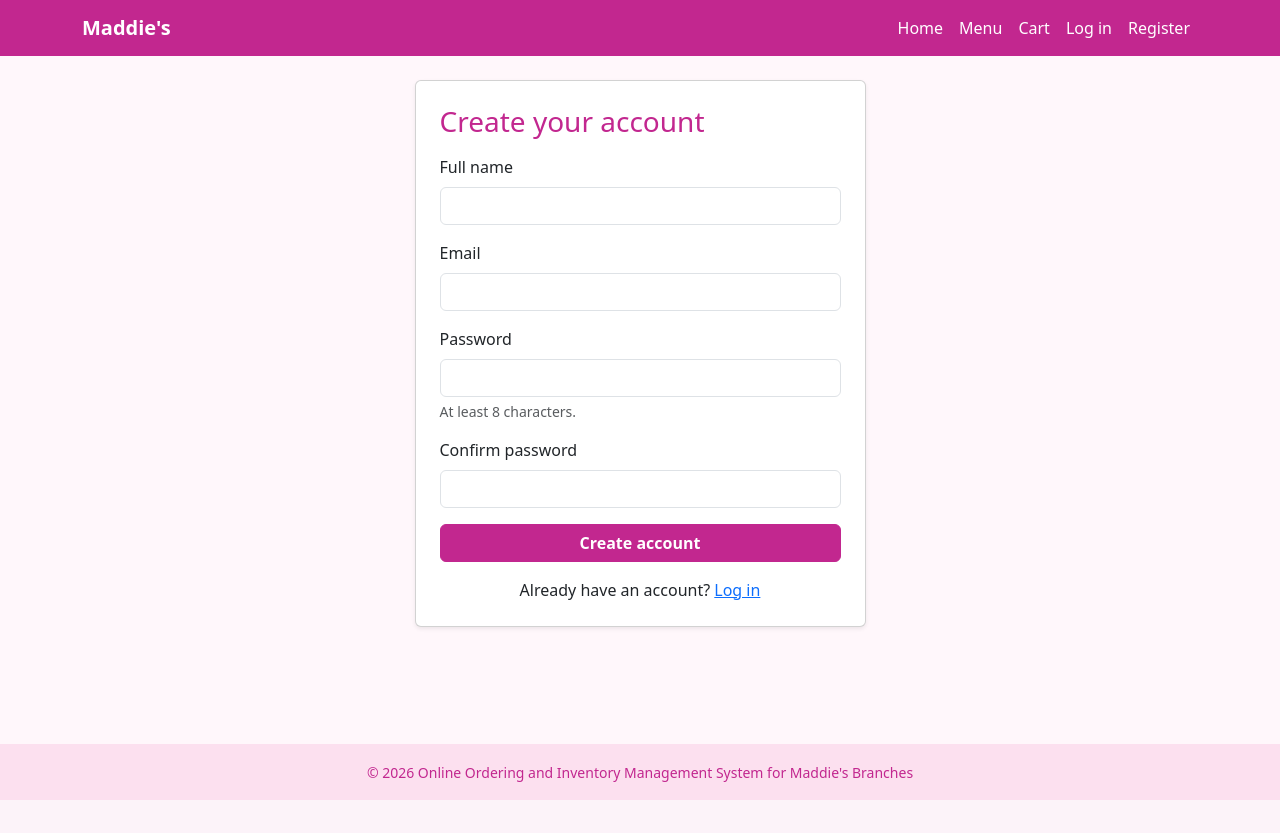
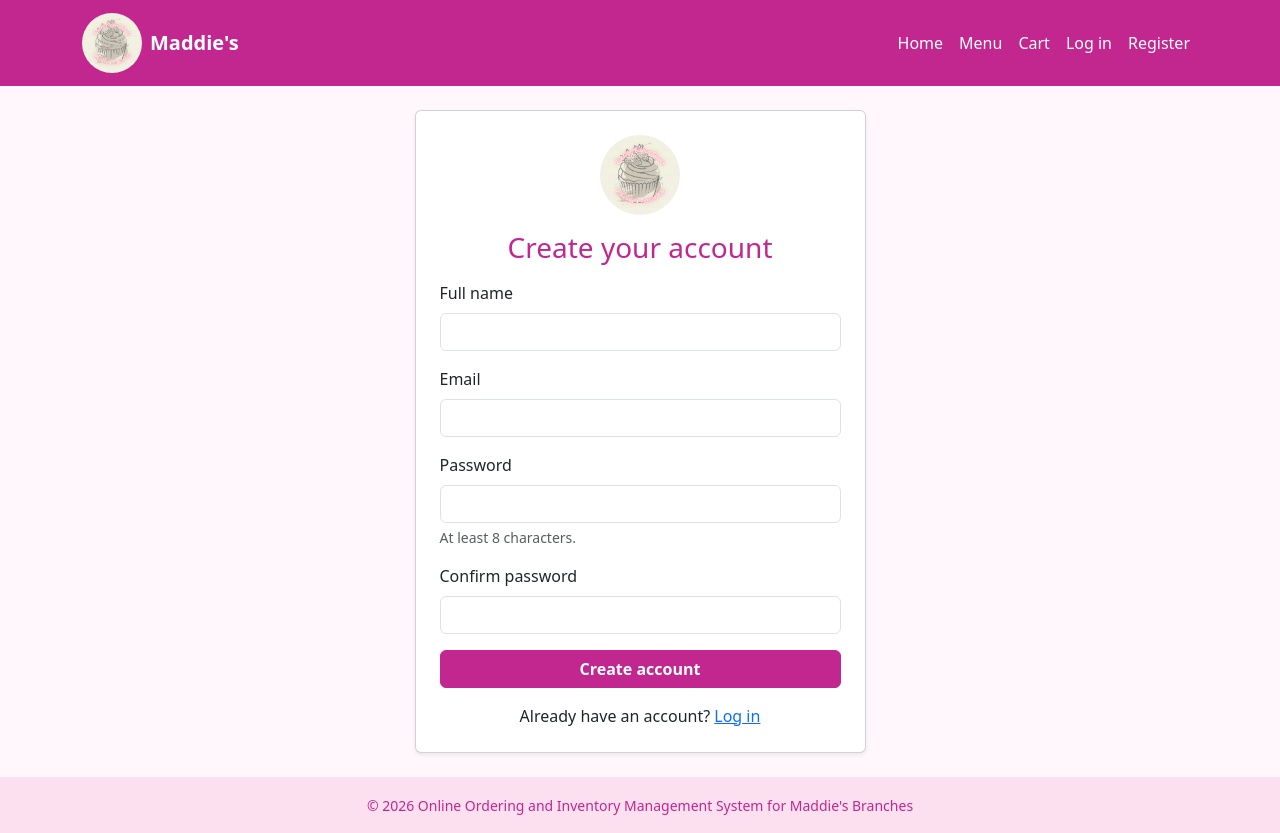
Before and after one commit to gimangjhonaxel-alt/maddies-system, a Flask app: page /register in a window 1280 px wide. Before the commit the page ends 800 px from the top, so only its background shows below. Run offline with Flask 3, Linux system fonts and the light colour scheme; some libraries are stand-ins or nearby versions.

Commit message:
Add logo to navbar, favicon, login and register pages

```diff
--- a/templates/auth/login.html
+++ b/templates/auth/login.html
@@ -7,7 +7,11 @@
     <div class="col-md-8 col-lg-5">
         <div class="card shadow-sm">
             <div class="card-body p-4">
-                <h3 class="mb-3" style="color: var(--maddies-brown);">Log in</h3>
+                <div class="text-center mb-3">
+                    <img src="{{ url_for('static', filename='img/logo.png') }}" alt="Maddie's logo"
+                         class="rounded-circle" style="height: 80px; width: 80px; object-fit: cover;">
+                </div>
+                <h3 class="mb-3 text-center" style="color: var(--maddies-brown);">Log in</h3>
 
                 <form method="POST">
                     {{ form.hidden_tag() }}
--- a/templates/auth/register.html
+++ b/templates/auth/register.html
@@ -7,7 +7,11 @@
     <div class="col-md-8 col-lg-5">
         <div class="card shadow-sm">
             <div class="card-body p-4">
-                <h3 class="mb-3" style="color: var(--maddies-brown);">Create your account</h3>
+                <div class="text-center mb-3">
+                    <img src="{{ url_for('static', filename='img/logo.png') }}" alt="Maddie's logo"
+                         class="rounded-circle" style="height: 80px; width: 80px; object-fit: cover;">
+                </div>
+                <h3 class="mb-3 text-center" style="color: var(--maddies-brown);">Create your account</h3>
 
                 <form method="POST">
                     {{ form.hidden_tag() }}
--- a/templates/base.html
+++ b/templates/base.html
@@ -4,6 +4,7 @@
     <meta charset="UTF-8">
     <meta name="viewport" content="width=device-width, initial-scale=1">
     <title>{% block title %}Maddie's{% endblock %}</title>
+    <link rel="icon" type="image/png" href="{{ url_for('static', filename='img/logo.png') }}">
     <link href="https://cdn.jsdelivr.net/npm/bootstrap@5.3.3/dist/css/bootstrap.min.css" rel="stylesheet">
     <link href="{{ url_for('static', filename='css/style.css') }}" rel="stylesheet">
 </head>
@@ -11,7 +12,11 @@
 
     <nav class="navbar navbar-expand-lg navbar-maddies">
         <div class="container">
-            <a class="navbar-brand fw-bold" href="{{ url_for('index') }}">Maddie's</a>
+            <a class="navbar-brand fw-bold d-flex align-items-center" href="{{ url_for('index') }}">
+                <img src="{{ url_for('static', filename='img/logo.png') }}" alt="Maddie's logo"
+                     width="60" height="60" class="rounded-circle me-2" style="object-fit: cover;">
+                Maddie's
+            </a>
             <button class="navbar-toggler bg-light" type="button"
                     data-bs-toggle="collapse" data-bs-target="#mainNav">
                 <span class="navbar-toggler-icon"></span>
```
Also changed, not shown: static/img/logo.png (added).
